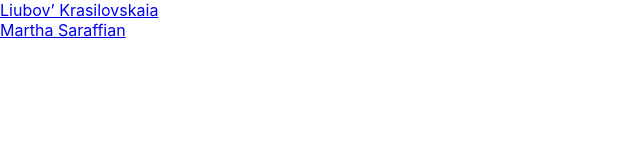
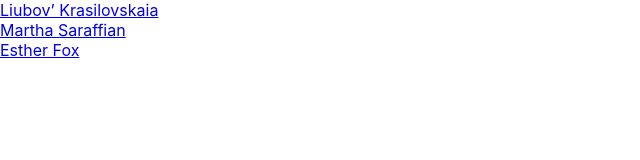
Before and after one commit to yz-net/critical-edition-editor, a React (Create React App) app: page / in a window 1280 px wide. Shown: the top 160 px of the page, without its empty margins (0-640 px from the left). Built offline with nearby package versions, Linux system fonts and the light colour scheme; the HTML template or start-up script is replaced by a standard one.

Commit message:
Add 2033

```diff
--- a/src/App.tsx
+++ b/src/App.tsx
@@ -38,6 +38,13 @@ const essays: {
     title: "Martha Saraffian",
     author: "Nikolaus Hagen",
     essayPath: "/data/intro-hvt-0237.json",
+    publicationDate: "February 1, 2021",
+  },
+  fox: {
+    supertitle: "Introduction to the testimony of",
+    title: "Esther Fox",
+    author: "Author Name",
+    essayPath: "/data/intro-hvt-2033.json",
     publicationDate: "February 1, 2021",
   },
 };
```
